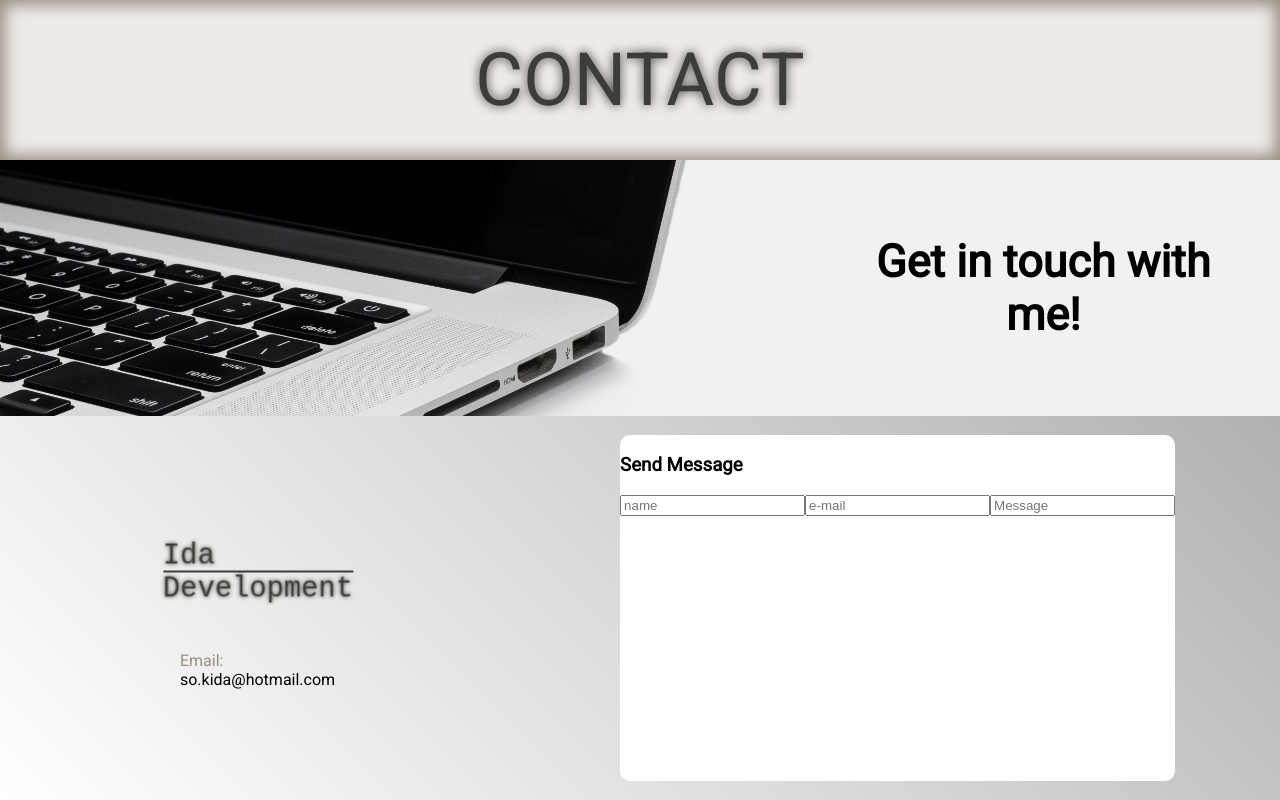
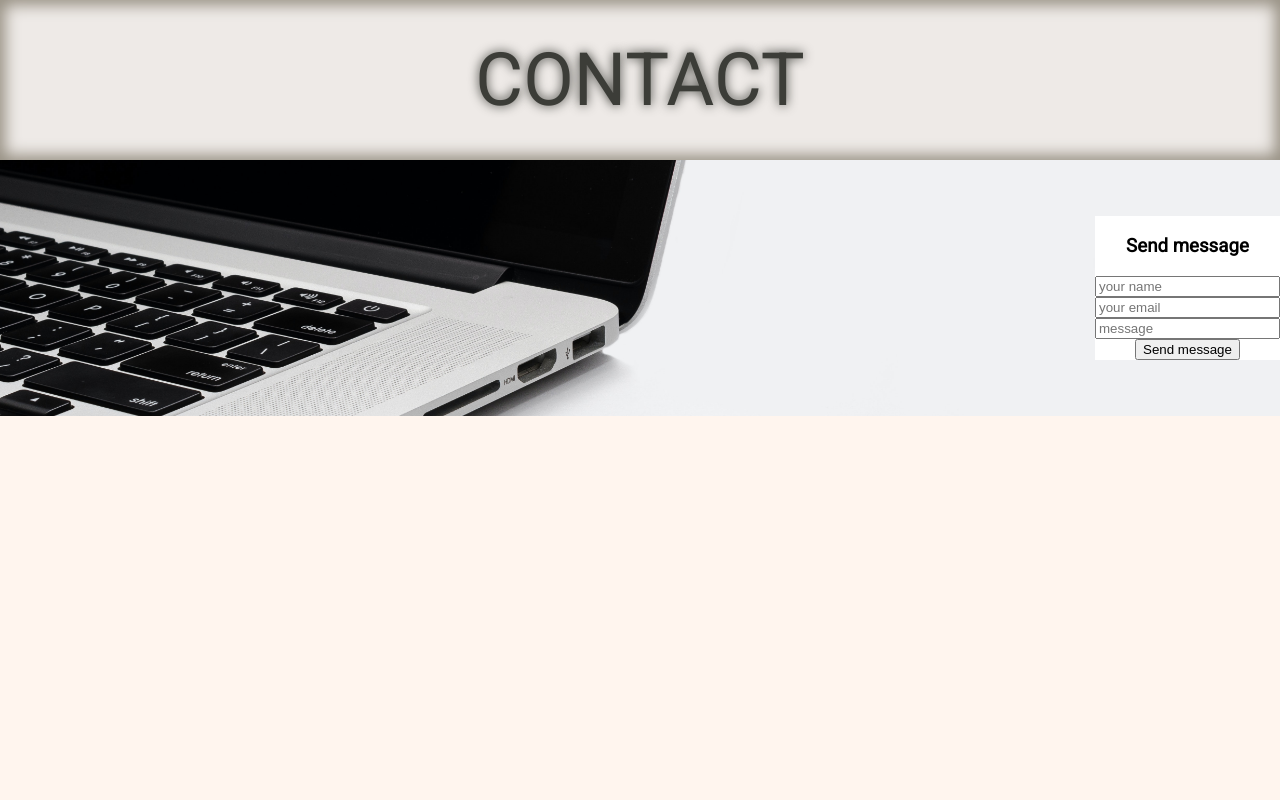
Before and after one commit to idakroniczaja/myPortfolio, a React (Create React App) app: page / in a window 1280 px wide. Shown: the part 2560-3360 px from the top of the page. Built offline with nearby package versions, Linux system fonts and the light colour scheme; a web font is replaced by a local one.

Commit message:
form added

```diff
--- a/src/components/Contact.css
+++ b/src/components/Contact.css
@@ -24,65 +24,10 @@
     align-items: center;
 }
 
-#contact .background-image h3{
- font-size: calc(2rem + 1vw);
- padding-right: 1em;
- width: 30%;
- text-align: center;
-}
-
-
-#contact .contact-info{
-    width: 100%;
-    height: 60%;
-    background-image: linear-gradient(45deg,#ffffff,#dadada, #b1b1b1 ) ;
-    display:flex;
-    align-items: center;
-    justify-content: space-around;
-
-}
-
-#contact .phone{
-    /* background-color: sienna; */
-    height: 90%;
+form{
     display: flex;
     flex-direction: column;
     align-items: center;
-    justify-content: center;
-
+    justify-content: space-between;
+    background-color: white;
 }
-/* #email{
-    background-color: slategrey;
-} */
-
-#email::before{
-    content: "Email:";
-    display: flex;
-    color: #968F82;
-
-}
-
-#contact .message{
-background-color: white;
-height: 90%;
-border-radius: 10px;
-
-}
-
-#contact #logo{
-font-family:monospace;
-font-size: 2rem;
-color: #3c3d38;
-padding: 0 2em;
-text-shadow: 0 0 0.15em #3c3d38;
-user-select: none;
-white-space: nowrap;
-filter: blur(0.007em);
-animation: shake 2.5s linear infinite;
-font-size:calc(1rem + 1vw);
-
-}
-
-#contact p #nav-logo{
-    border-top:2px solid #3c3d38 ;
-}
--- a/src/components/Contact.js
+++ b/src/components/Contact.js
@@ -8,23 +8,17 @@ export default function Contact({contactRef}) {
             <article>
 
                 <div className='background-image'>
-                    <h3>Get in touch with me!</h3>
+                    <form >
+                    <h3>Send message</h3>
+                    <input placeholder='your name'></input>
+                    <input placeholder='your email'></input>
+                    <input placeholder='message'></input>
+                    <button>Send message</button>
+
+                    </form>
                 </div>
 
-                <div className='contact-info'>
-                    <div className='phone'>
-                        <p id='logo'>Ida <br/><span id='nav-logo'>Development</span></p>
-                        <p id='email'>so.kida@hotmail.com</p>
-                    </div>
-                    <div className='message'>
-                        <form>
-                            <h3>Send Message</h3>
-                            <input placeholder='name' type="text"></input>
-                            <input placeholder='e-mail' type='email'></input>
-                            <input placeholder='Message' type="text"></input>
-                        </form>
-                    </div>
-                </div>
+
 
             </article>
         </section>
```
